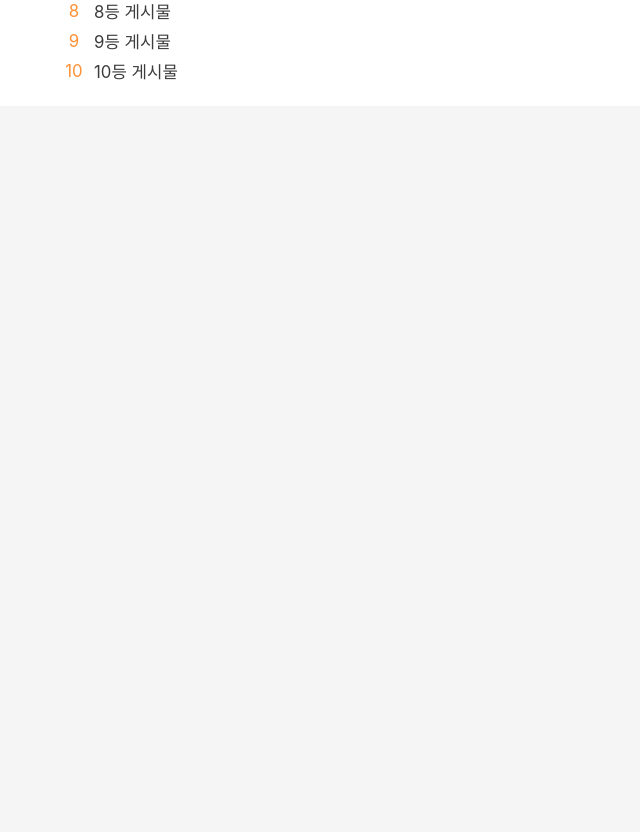
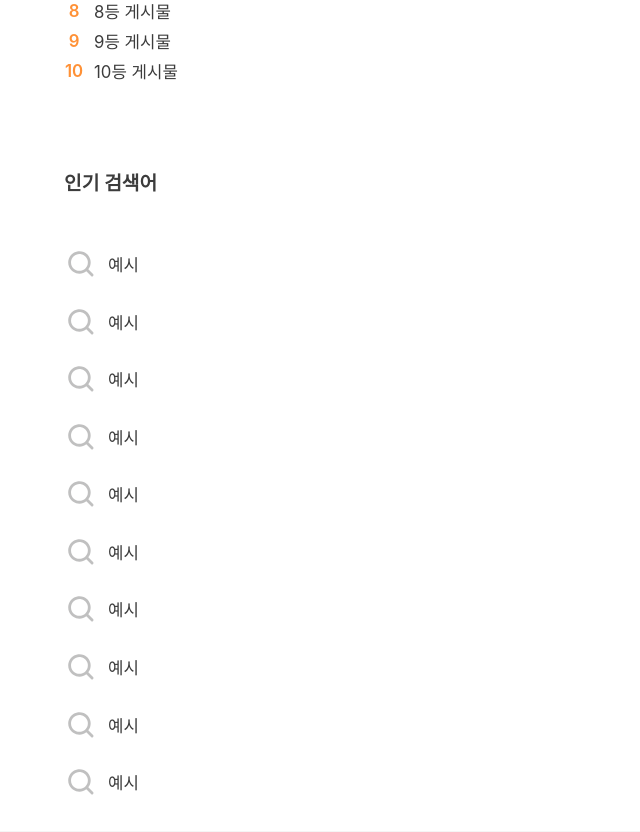
Before and after one commit to Mews-MIS/Mews-Client, a Next.js app: page /search in a window 1280 px wide. Shown: the part 700-1532 px from the top of the page, without its empty margins (0-640 px from the left). Before the commit the page ends 829 px from the top, so only its background shows below. Built offline with nearby package versions, Linux system fonts and the light colour scheme; what emotion-reset would draw is missing.

Commit message:
feat: 인기 검색어 레이아웃 #24

```diff
--- a/src/pages/search/_fragments/PopularKeyword/styles.ts
+++ b/src/pages/search/_fragments/PopularKeyword/styles.ts
@@ -13,6 +13,7 @@ const Wrapper = styled.div`
 
   .Rank {
     color: ${theme.COLORS.MAIN_ORANGE};
+    font-weight: ${theme.FONT_WEIGHT.BOLD};
     text-align: center;
     margin-right: 10px;
     width: 20px;
--- /dev/null
+++ b/src/pages/search/_fragments/RecommendKeyword/index.tsx
@@ -0,0 +1,13 @@
+import SearchIcon from "@public/icon/SearchIcon.svg";
+import * as s from "./styles";
+
+const RecommendKeyword = ({ keyword }: { keyword: string }) => {
+  return (
+    <s.Wrapper>
+      <SearchIcon />
+      <p>{keyword}</p>
+    </s.Wrapper>
+  );
+};
+
+export default RecommendKeyword;
--- /dev/null
+++ b/src/pages/search/_fragments/RecommendKeyword/styles.ts
@@ -0,0 +1,19 @@
+import styled from "@emotion/styled";
+import theme from "@styles/Theme";
+
+export const Wrapper = styled.div`
+  display: flex;
+  width: 100%;
+
+  align-items: center;
+
+  color: ${theme.COLORS.BLACK};
+  font-size: ${theme.FONT_SIZE.MAIN_SIZE};
+
+  svg {
+    margin-top: auto;
+    margin-bottom: auto;
+    margin-right: 10px;
+    filter: ${theme.COLORS.FILTER_GRAY};
+  }
+`;
--- a/src/pages/search/index.tsx
+++ b/src/pages/search/index.tsx
@@ -3,6 +3,7 @@ import RecentSearched from "@pages/search/_fragments/RecentSearched";
 import ContentWrapper from "@components/ContentWrapper";
 import { popularKeywords, recentKeywords } from "@pages/search/data";
 import PopularKeyword from "@pages/search/_fragments/PopularKeyword";
+import RecommendKeyword from "@pages/search/_fragments/RecommendKeyword";
 import * as s from "./styles";
 
 const searchPage = () => {
@@ -27,6 +28,11 @@ const searchPage = () => {
           );
         })}
       </ContentWrapper>
+      <ContentWrapper contentName="인기 검색어">
+        {popularKeywords.map((popularKeyword) => {
+          return <RecommendKeyword keyword="예시" />;
+        })}
+      </ContentWrapper>
     </s.PageTemplate>
   );
 };
```
